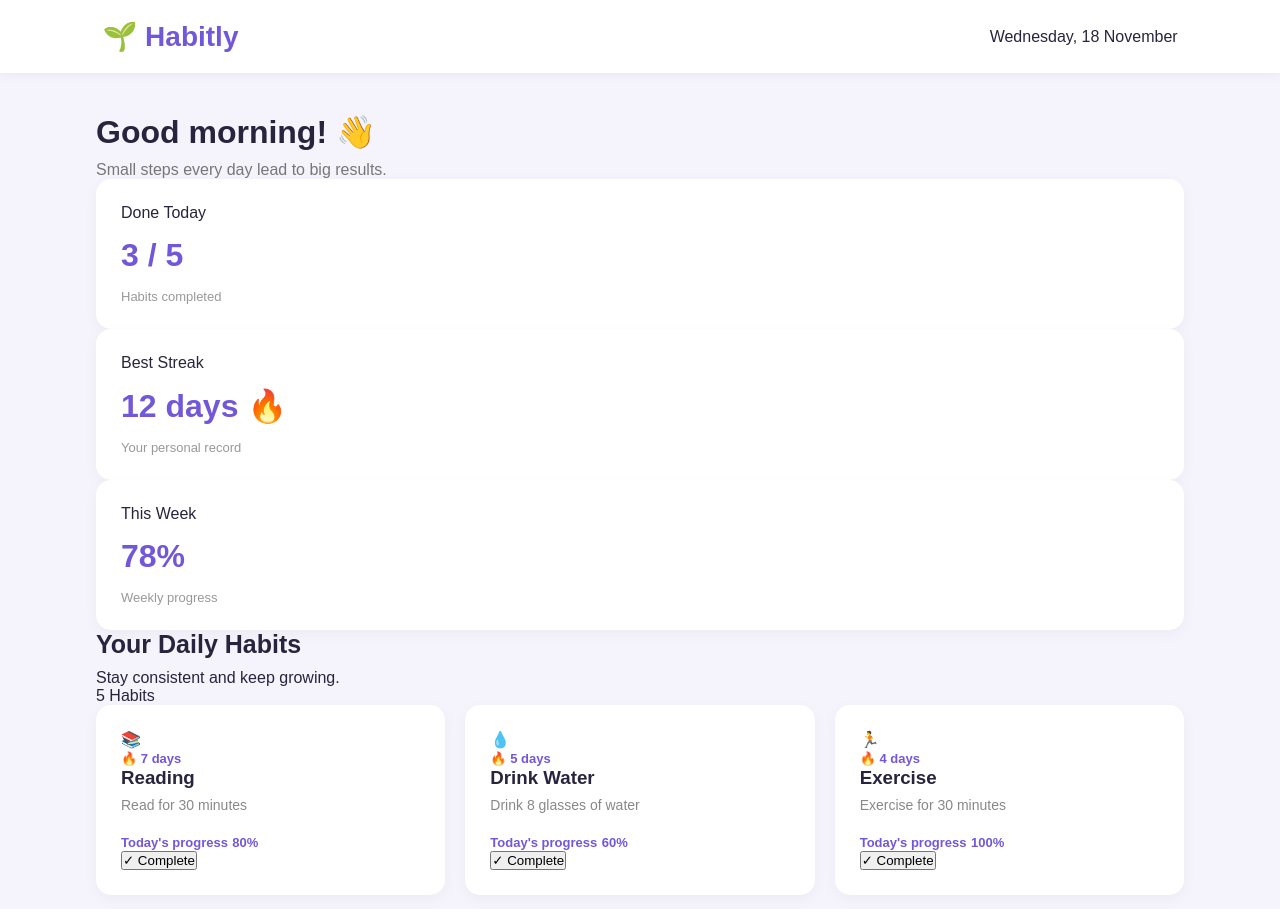
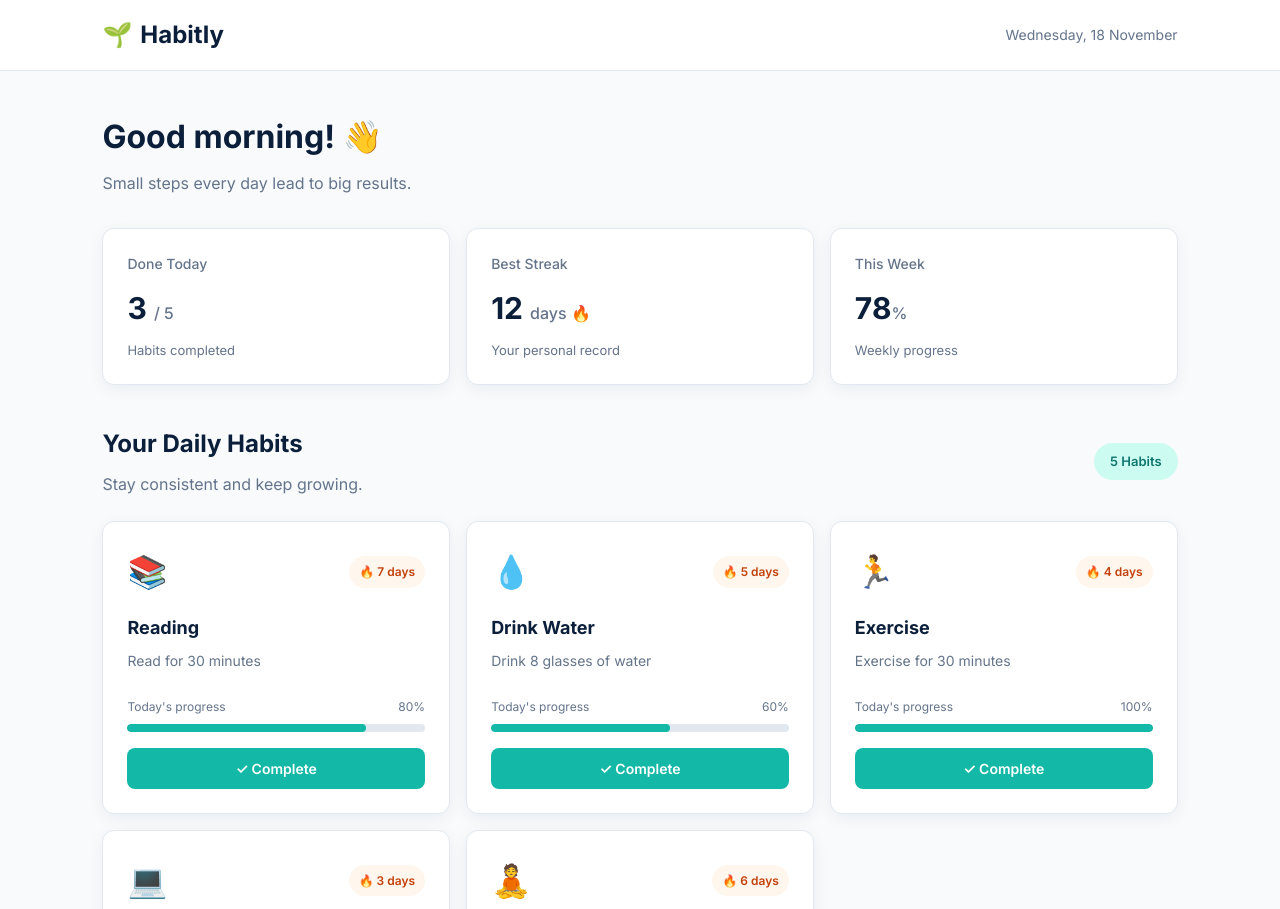
Before and after one commit to Ankita1930/habitly, a plain HTML site: page index.html in a window 1280 px wide. Shown: the top 909 px of the page. Drawn offline with Linux system fonts and the light colour scheme.

Commit message:
Update style.css

```diff
--- a/style.css
+++ b/style.css
@@ -1,4 +1,26 @@
-/* Basic Styling */
+/* =========================
+   CSS VARIABLES
+========================= */
+:root {
+    --navy: #0B1F3A;
+    --teal: #14B8A6;
+    --background: #F8FAFC;
+    --white: #FFFFFF;
+    --text: #334155;
+    --muted: #64748B;
+    --border: #E2E8F0;
+    --shadow: 0 4px 16px rgba(11, 31, 58, 0.06);
+
+    --space-1: 8px;
+    --space-2: 16px;
+    --space-3: 24px;
+    --space-4: 32px;
+    --space-5: 40px;
+}
+
+/* =========================
+   RESET & BODY
+========================= */
 * {
     margin: 0;
     padding: 0;
@@ -6,189 +28,330 @@
 }
 
 body {
-    font-family: Arial, sans-serif;
-    background-color: #f5f4fc;
-    color: #29243d;
+    font-family: 'Inter', Arial, sans-serif;
+    background: var(--background);
+    color: var(--navy);
+    line-height: 1.6;
 }
 
-/* Header */
-header {
-    background-color: white;
-    padding: 20px 8%;
+a {
+    color: var(--teal);
+    text-decoration: none;
+}
+
+/* =========================
+   HEADER
+========================= */
+.header {
+    background: var(--white);
     display: flex;
     justify-content: space-between;
     align-items: center;
-    box-shadow: 0 2px 10px rgba(0,0,0,0.05);
+    padding: var(--space-2) 8%;
+    border-bottom: 1px solid var(--border);
 }
 
 .logo {
-    font-size: 28px;
-    font-weight: bold;
-    color: #7357d9;
+    font-size: 24px;
+    font-weight: 700;
+    color: var(--navy);
+    display: flex;
+    align-items: center;
+    gap: var(--space-1);
 }
 
-nav {
-    display: flex;
-    gap: 25px;
+.logo-icon {
+    font-size: 24px;
 }
 
-nav a {
-    text-decoration: none;
-    color: #555;
-    font-weight: bold;
+.header-date {
+    color: var(--muted);
+    font-size: 14px;
 }
 
-/* Main Container */
+/* =========================
+   MAIN CONTAINER
+========================= */
 .container {
-    width: 85%;
-    margin: 40px auto;
+    width: 84%;
+    max-width: 1200px;
+    margin: var(--space-5) auto;
+}
+
+/* =========================
+   WELCOME
+========================= */
+.welcome {
+    margin-bottom: var(--space-4);
 }
 
 .welcome h1 {
     font-size: 32px;
-    margin-bottom: 10px;
+    font-weight: 700;
+    margin-bottom: var(--space-1);
 }
 
 .welcome p {
-    color: #777;
+    color: var(--muted);
 }
 
-/* Statistics */
-.stats {
+/* =========================
+   SUMMARY CARDS
+========================= */
+.stats-grid {
     display: grid;
     grid-template-columns: repeat(3, 1fr);
-    gap: 20px;
-    margin: 35px 0;
+    gap: var(--space-2);
+    margin-bottom: var(--space-5);
 }
 
 .stat-card {
-    background: white;
-    padding: 25px;
-    border-radius: 15px;
-    box-shadow: 0 4px 15px rgba(0,0,0,0.04);
+    background: var(--white);
+    padding: var(--space-3);
+    border-radius: 12px;
+    box-shadow: var(--shadow);
+    border: 1px solid var(--border);
+    transition: transform 0.3s ease, box-shadow 0.3s ease;
 }
 
-.stat-card h3 {
-    font-size: 16px;
-    color: #777;
+.stat-card:hover {
+    transform: translateY(-4px);
+    box-shadow: 0 8px 24px rgba(11, 31, 58, 0.10);
+}
+
+.stat-label {
+    color: var(--muted);
+    font-size: 14px;
+    font-weight: 500;
 }
 
 .stat-card h2 {
-    font-size: 32px;
-    color: #7357d9;
-    margin: 15px 0;
+    font-size: 30px;
+    margin: var(--space-1) 0;
+    color: var(--navy);
+}
+
+.stat-total {
+    font-size: 16px;
+    color: var(--muted);
+    font-weight: 500;
 }
 
 .stat-card p {
-    color: #999;
+    color: var(--muted);
     font-size: 13px;
 }
 
-/* Habit Section */
-.habits-section h2 {
-    font-size: 25px;
-    margin-bottom: 10px;
+/* =========================
+   HABIT SECTION
+========================= */
+.habits-section {
+    margin-bottom: var(--space-5);
 }
 
-.subtitle {
-    color: #888;
-    margin-bottom: 25px;
+.section-heading {
+    display: flex;
+    justify-content: space-between;
+    align-items: center;
+    margin-bottom: var(--space-3);
+    gap: var(--space-2);
 }
 
+.section-heading h2 {
+    font-size: 24px;
+    margin-bottom: var(--space-1);
+}
+
+.section-heading p {
+    color: var(--muted);
+}
+
+.habit-count {
+    background: #CCFBF1;
+    color: #0F766E;
+    padding: 8px 16px;
+    border-radius: 20px;
+    font-size: 13px;
+    font-weight: 600;
+}
+
+/* =========================
+   HABIT GRID & CARDS
+========================= */
 .habit-grid {
     display: grid;
-    grid-template-columns: repeat(3, 1fr);
-    gap: 20px;
+    grid-template-columns: repeat(3, minmax(0, 1fr));
+    gap: var(--space-2);
 }
 
 .habit-card {
-    background: white;
-    padding: 25px;
-    border-radius: 15px;
-    box-shadow: 0 4px 15px rgba(0,0,0,0.04);
-    transition: 0.3s;
+    background: var(--white);
+    border: 1px solid var(--border);
+    padding: var(--space-3);
+    border-radius: 12px;
+    box-shadow: var(--shadow);
+    transition: transform 0.3s ease, box-shadow 0.3s ease;
 }
 
 .habit-card:hover {
-    transform: translateY(-5px);
+    transform: translateY(-4px);
+    box-shadow: 0 8px 24px rgba(11, 31, 58, 0.10);
 }
 
-.emoji {
-    font-size: 35px;
-    margin-bottom: 15px;
+.habit-top {
+    display: flex;
+    justify-content: space-between;
+    align-items: center;
+    margin-bottom: var(--space-2);
+    gap: var(--space-1);
+}
+
+.habit-emoji {
+    font-size: 32px;
+}
+
+.streak {
+    background: #FFF7ED;
+    color: #C2410C;
+    padding: 6px 10px;
+    border-radius: 20px;
+    font-size: 12px;
+    font-weight: 600;
 }
 
 .habit-card h3 {
-    margin-bottom: 8px;
+    font-size: 18px;
+    margin-bottom: var(--space-1);
 }
 
-.habit-card p {
-    color: #888;
+.habit-card > p {
     font-size: 14px;
-    margin-bottom: 20px;
+    color: var(--muted);
+    margin-bottom: var(--space-3);
 }
 
-/* Progress Bar */
-.progress {
-    height: 9px;
-    background: #eeeaf9;
-    border-radius: 10px;
+/* =========================
+   PROGRESS
+========================= */
+.progress-info {
+    display: flex;
+    justify-content: space-between;
+    font-size: 12px;
+    color: var(--muted);
+    margin-bottom: var(--space-1);
+}
+
+.progress-bar {
+    width: 100%;
+    height: 8px;
+    background: var(--border);
+    border-radius: 20px;
     overflow: hidden;
-    margin-bottom: 10px;
+    margin-bottom: var(--space-2);
 }
 
 .progress-fill {
     height: 100%;
-    background: #8065e9;
-    border-radius: 10px;
+    background: var(--teal);
+    border-radius: 20px;
 }
 
-.habit-card span {
-    color: #7357d9;
-    font-size: 13px;
-    font-weight: bold;
+/* =========================
+   COMPLETE BUTTON
+========================= */
+.complete-btn {
+    width: 100%;
+    padding: 12px;
+    border: none;
+    border-radius: 8px;
+    background: var(--teal);
+    color: var(--white);
+    font-family: inherit;
+    font-size: 14px;
+    font-weight: 600;
+    cursor: pointer;
+    transition: background 0.3s ease, transform 0.2s ease;
 }
 
-/* Footer */
+.complete-btn:hover {
+    background: #0F766E;
+    transform: translateY(-2px);
+}
+
+/* =========================
+   FOOTER
+========================= */
 footer {
     text-align: center;
-    padding: 25px;
-    color: #888;
+    padding: var(--space-3);
+    background: var(--navy);
+    color: var(--white);
+    font-size: 14px;
 }
 
-/* Responsive Design */
+footer a {
+    color: #5EEAD4;
+}
+
+/* =========================
+   TABLET
+========================= */
 @media (max-width: 768px) {
-
-    header {
-        flex-direction: column;
-        gap: 20px;
+    .container {
+        width: 90%;
     }
 
-    nav {
-        gap: 15px;
+    .stats-grid {
+        grid-template-columns: repeat(2, minmax(0, 1fr));
+    }
+
+    .habit-grid {
+        grid-template-columns: repeat(2, minmax(0, 1fr));
+    }
+
+    .welcome h1 {
+        font-size: 28px;
+    }
+}
+
+/* =========================
+   PHONE
+========================= */
+@media (max-width: 480px) {
+    .header {
+        flex-direction: column;
+        gap: var(--space-1);
+        padding: var(--space-2);
+    }
+
+    .header-date {
+        font-size: 13px;
     }
 
     .container {
         width: 90%;
+        margin: var(--space-3) auto;
     }
 
-    .stats {
-        grid-template-columns: repeat(2, 1fr);
+    .welcome h1 {
+        font-size: 24px;
     }
 
-    .habit-grid {
-        grid-template-columns: repeat(2, 1fr);
+    .stats-grid {
+        grid-template-columns: 1fr;
     }
-}
 
-@media (max-width: 480px) {
-
-    .stats,
     .habit-grid {
         grid-template-columns: 1fr;
     }
 
-    .welcome h1 {
-        font-size: 25px;
+    .section-heading {
+        align-items: flex-start;
+        flex-direction: column;
+    }
+
+    .stat-card,
+    .habit-card {
+        padding: var(--space-2);
     }
 }
```
